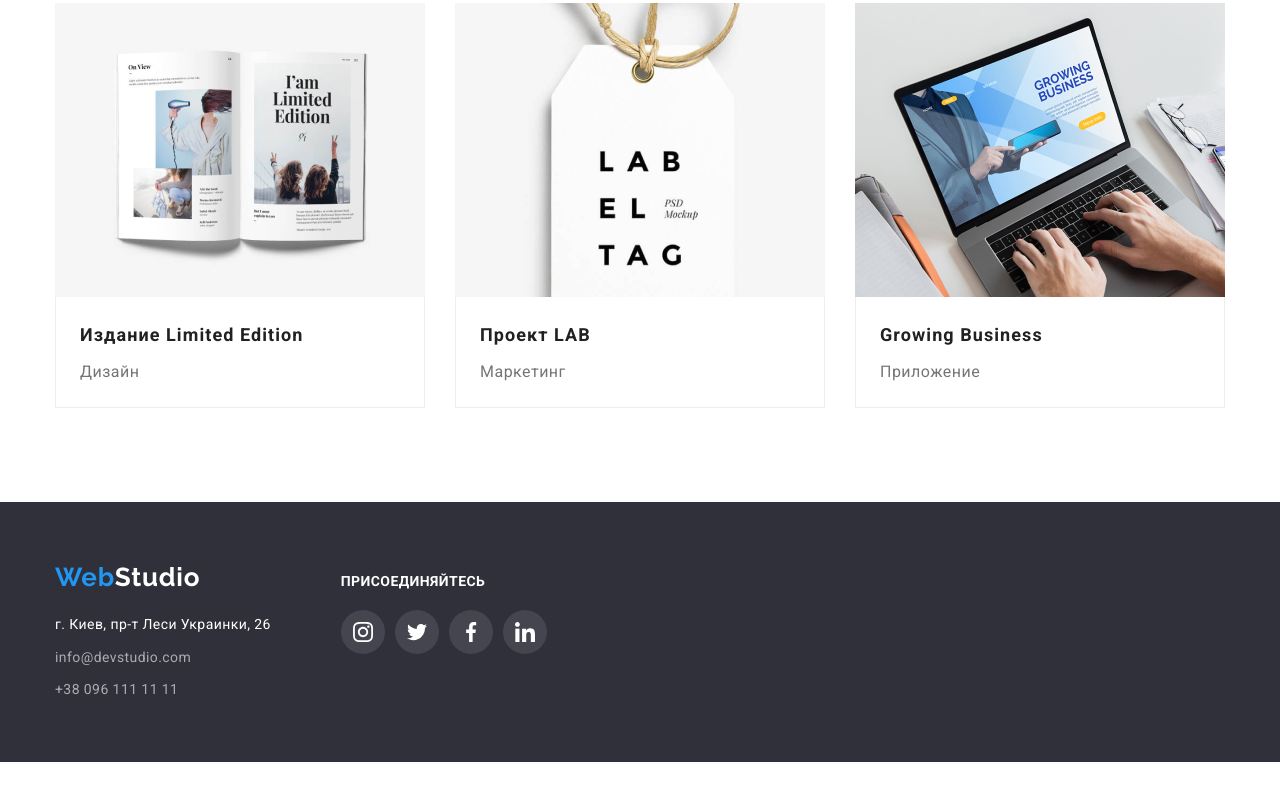
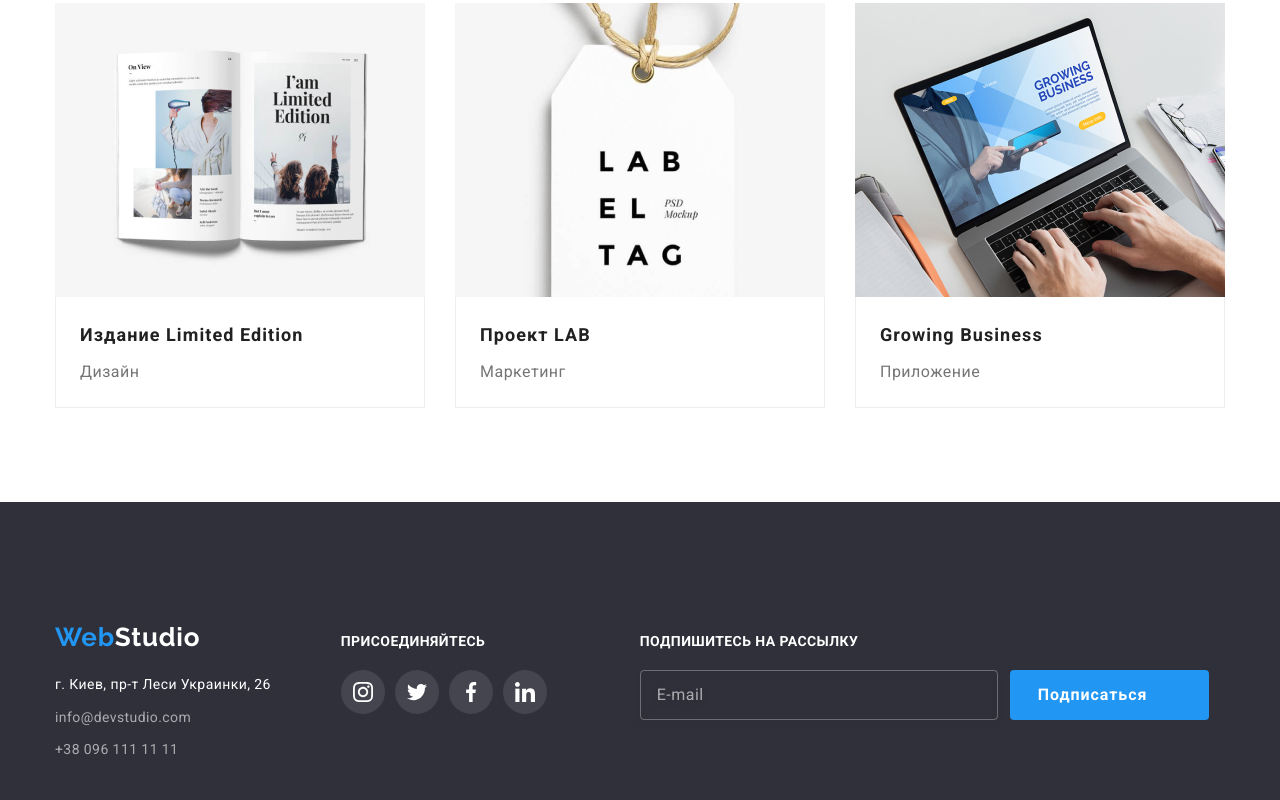
Before and after one commit to Antony-Ivanov/goit-markup-hw-06, a plain HTML site: page portfolio.html in a window 1280 px wide. Shown: the part 1130-1930 px from the top of the page. Before the commit the page ends 1892 px from the top, so only its background shows below. Drawn offline with nearby package versions, Linux system fonts and the light colour scheme.

Commit message:
27.03.21/4

```diff
--- a/css/styles.css
+++ b/css/styles.css
@@ -733,18 +733,16 @@ img {
   letter-spacing: 0.03em;
   text-transform: uppercase;
 
-  color: #FFFFFF;
+  color: #ffffff;
 
   margin-top: 72px;
   margin-bottom: 0;
-
 }
 
 .form-wrapper {
   margin-left: 93px;
 
   /* align-content:center; */
-
 }
 /* /footer */
 
@@ -985,7 +983,6 @@ img {
   box-sizing: border-box;
   border-radius: 4px;
   padding-left: 42px;
-  /* margin-bottom: 20px; */
 }
 
 .modal-form {
@@ -999,14 +996,13 @@ img {
 .modal-form-icon {
   position: absolute;
   display: block;
+  left: 12px;
+  top: 50%;
+  transform: translateY(-50%);
   width: 18px;
   height: 18px;
-  /* background-color: red; */
   fill: var(--color-title);
-  top:50%;
-  transform: translateY(-50%);
-  left: 15px;
-  /* align-items: center; */
+  transition: fill 250ms cubic-bezier(0.4, 0, 0.2, 1);
 }
 
 .modal-form-icon-box {
@@ -1098,6 +1094,3 @@ img {
   letter-spacing: 0.03em;
   color: var(--accent-color);
 }
-
-
-}
--- a/portfolio.html
+++ b/portfolio.html
@@ -308,12 +308,27 @@
                         <li class="footer-social-list-item">
                             <a href="" class="social-list-link link">
                                 <svg class="footer-social-icon">
-                                    <use href="../img/ikons-sprite/symbol-defs.svg#icon-linkedin"></use>
+                                    <use href="./img/ikons-sprite/symbol-defs.svg#icon-linkedin"></use>
                                 </svg>
                             </a>
                         </li>
                     </ul>
                 </div>
+
+                <div class="form-wrapper">
+                    <form action="#" class="footer-signup-form" name="footer-signup-form">
+                        <b class="footer-madal-title">Подпишитесь на рассылку</b>
+                        <div class="form-box">
+                            <input type="email" name="email" placeholder="E-mail" required class="email-input" />
+                            <button type="submit" class="modal-btn">
+                                Подписаться
+                                <svg class="modal-btn-icon" width="24" height="24">
+                                    <use href="./img/ikons-sprite/symbol-defs.svg#icon-icon-send"></use>
+                                </svg>
+                            </button>
+                        </div>
+                    </form>
+                </div>
             </div>
         </footer>
     </body>
```
